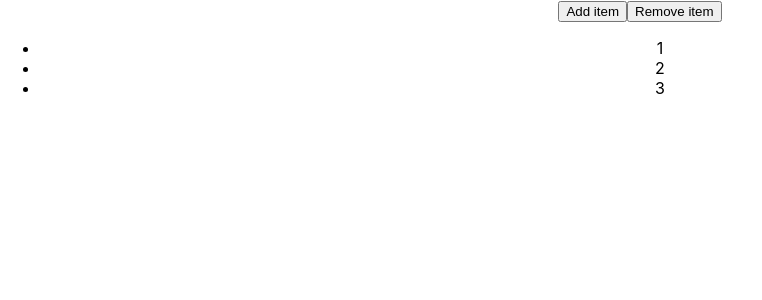
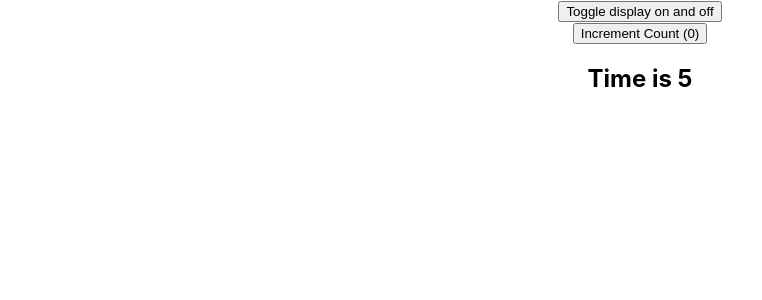
Before and after one commit to CarlG96/gitpod-react, a React (Create React App) app in the folder my-app/: page / in a window 1280 px wide. Shown: the top 300 px of the page, without its empty margins (0-762 px from the left). Built offline with nearby package versions, Linux system fonts and the light colour scheme.

Commit message:
Added hook usestate and useffect components

```diff
--- a/my-app/src/App.js
+++ b/my-app/src/App.js
@@ -21,6 +21,9 @@ import UnControlledForm from './components/UncontrolledForm';
 import SearchBar from './components/SearchBar';
 import ControlledFormHooks from './components/ControlledFormHooks';
 import UseStateWithArrays from './components/UseStateWithArrays';
+import UseStateWithObjects from './components/UseStateWithObjects';
+import UseEffectCounter from './components/UseEffectCounter';
+import UseEffectCounterContainer from './components/UseEffectCounterContainer';
 
 
 function App() {
@@ -43,7 +46,10 @@ function App() {
       {/* <UnControlledForm /> */}
       {/* <SearchBar /> */}
       {/* <ControlledFormHooks /> */}
-      <UseStateWithArrays />
+      {/* <UseStateWithArrays /> */}
+      {/* <UseStateWithObjects /> */}
+      {/* <UseEffectCounter /> */}
+      <UseEffectCounterContainer />
     </div>
   );
 }
--- /dev/null
+++ b/my-app/src/components/UseEffectCounter.js
@@ -0,0 +1,34 @@
+import React, {useState, useEffect} from 'react'
+
+function UseEffectCounter() {
+    const [count, setCount] = useState(0);
+    const [time, setTime] = useState(0);
+
+    useEffect(() => {
+        console.log('count 1 effect');
+        document.title = count;
+    }, [count]);
+    useEffect(()=>{
+        console.log('Creating timer');
+        const interval = setInterval(() => {
+            console.log("interval is executed");
+            setTime(time => time + 1)
+        }, 1000);
+        return () => {
+            console.log("cleaning up");
+            clearInterval(interval);
+        }
+    }, []);
+    return (
+        <div>
+            <button onClick={
+                () => setCount(count => count + 1)
+            }>
+                Increment Count ({count})
+            </button>
+            <h2>Time is {time}</h2>
+        </div>
+    )
+}
+
+export default UseEffectCounter
--- /dev/null
+++ b/my-app/src/components/UseEffectCounterContainer.js
@@ -0,0 +1,22 @@
+import React, {useState} from 'react';
+import UseEffectCounter from "./UseEffectCounter";
+
+
+function UseEffectCounterContainer() {
+
+    const [display, setDisplay] = useState(true);
+
+
+    return (
+        <div>
+            <button onClick={() => {
+                setDisplay(!display);
+            }}>
+                Toggle display on and off
+            </button>
+            {display && <UseEffectCounter />}
+        </div>
+    )
+}
+
+export default UseEffectCounterContainer
--- /dev/null
+++ b/my-app/src/components/UseStateWithObjects.js
@@ -0,0 +1,31 @@
+import React, { useState } from 'react'
+
+function UseStateWithObjects() {
+    const [name, setName] = useState({ firstName: "", lastName: "" });
+
+    return (
+        <div>
+            <form>
+                <input
+                    type="text"
+                    value={name.firstName}
+                    onChange={e => setName({
+                        ...name,
+                        firstName: e.target.value
+                    })}
+                />
+                <input
+                    type="text"
+                    value={name.lastName}
+                    onChange={e => setName({
+                        ...name,
+                        lastName: e.target.value
+                    })}
+                />
+                <h2>{JSON.stringify(name)}</h2>
+            </form>
+        </div>
+    )
+}
+
+export default UseStateWithObjects
```
